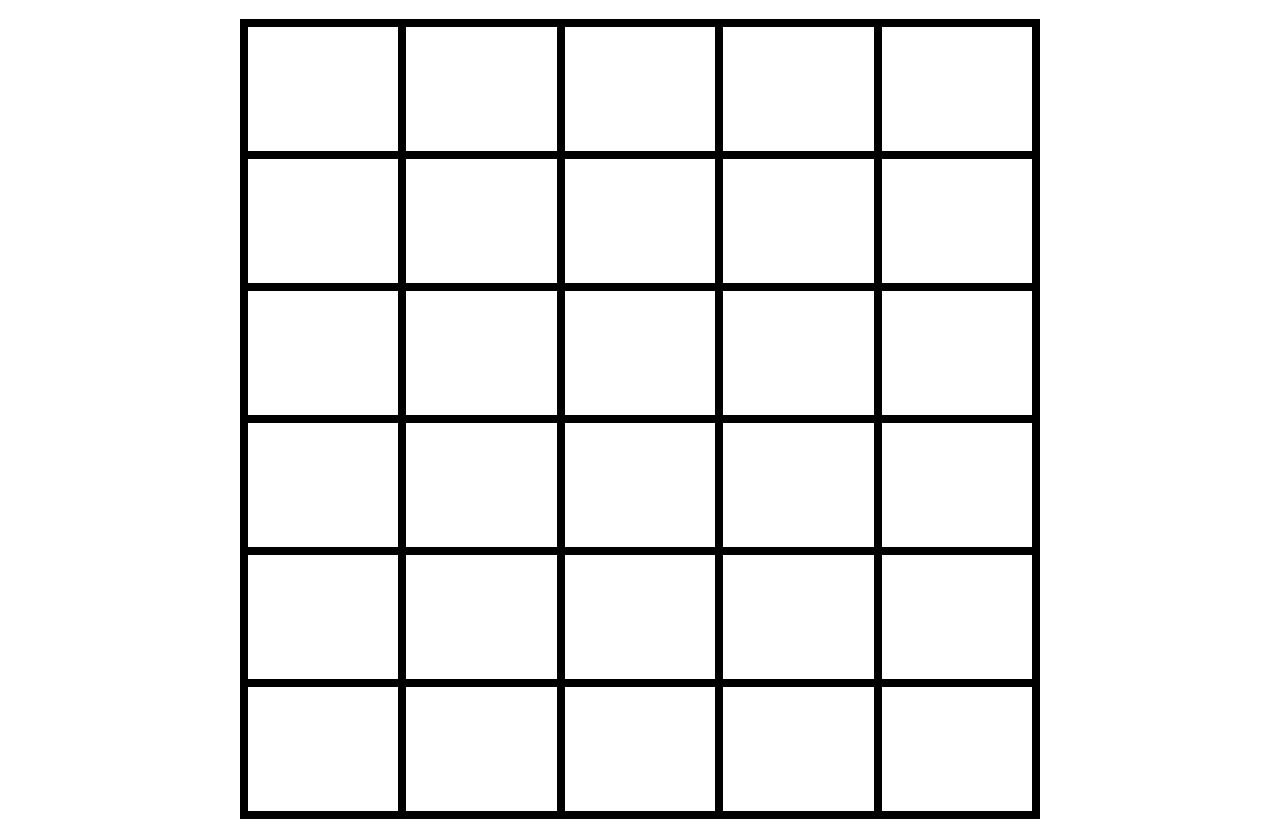
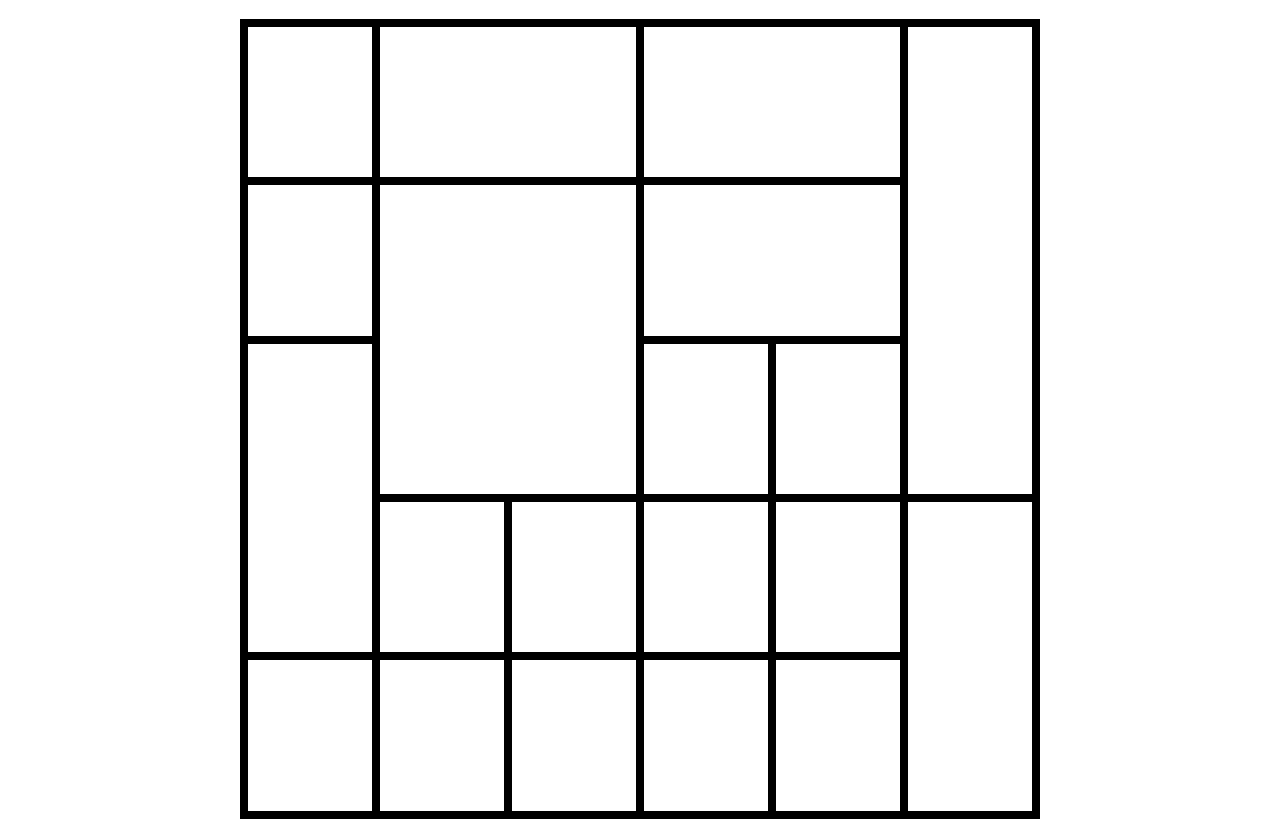
Before and after one commit to graydisel/home-work-6, a plain HTML site: page index.html in a window 1280 px wide. Shown: the part 61-888 px from the top of the page. Drawn offline with Linux system fonts and the light colour scheme.

Commit message:
1/4 of Route

```diff
--- a/index.html
+++ b/index.html
@@ -10,50 +10,40 @@
     <table>
       <tr>
         <th></th>
-        <th></th>
-        <th></th>
-        <th></th>
-        <th></th>
+        <th colspan="2"></th>
+        <th colspan="2"></th>
+        <th rowspan="4"></th>
       </tr>
 
       <tr>
-        <th></th>
-        <th></th>
-        <th></th>
-        <th></th>
-        <th></th>
+        <td rowspan="2"></td>
+        <td rowspan="3" colspan="2"></td>
+        <td colspan="2" rowspan="2"></td>
       </tr>
 
       <tr>
-        <th></th>
-        <th></th>
-        <th></th>
-        <th></th>
-        <th></th>
       </tr>
 
       <tr>
-        <th></th>
-        <th></th>
-        <th></th>
-        <th></th>
-        <th></th>
+        <td rowspan="2"></td>
+        <td></td>
+        <td></td>
       </tr>
 
       <tr>
-        <th></th>
-        <th></th>
-        <th></th>
-        <th></th>
-        <th></th>
+        <td></td>
+        <td></td>
+        <td></td>
+        <td></td>
+        <td rowspan="2"></td>
       </tr>
 
       <tr>
-        <th></th>
-        <th></th>
-        <th></th>
-        <th></th>
-        <th></th>
+        <td></td>
+        <td></td>
+        <td></td>
+        <td></td>
+        <td></td>
       </tr>
     </table>
   </body>
```
